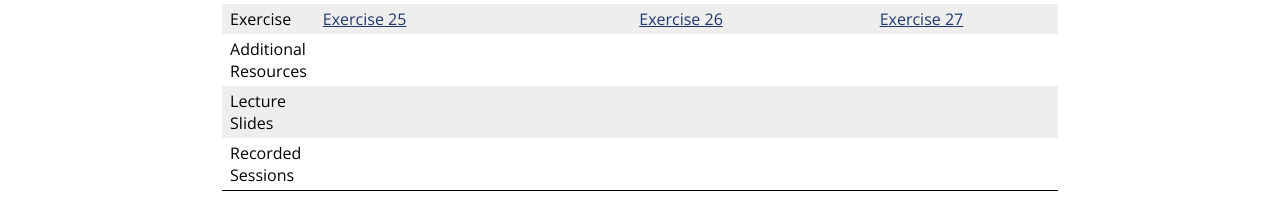
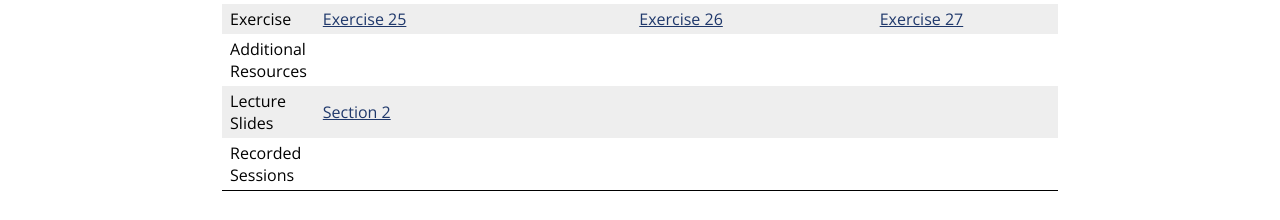
Before and after one commit to jhu-ip/cs220-s22, a Jekyll site: the page built from material.md, in a window 1280 px wide. Shown: the part 1143-1363 px from the top of the page. Built offline with Jekyll 4.4.1, drawn with Linux system fonts in a browser that asks for light colours; some web fonts are replaced.

Commit message:
Added slides for today

```diff
--- a/material.csv
+++ b/material.csv
@@ -278,6 +278,7 @@
 9,1,28-Mar,Slides,"Intro to Object Oriented Programming",slides/day25_intro_to_oo.pdf
 9,1,28-Mar,Recap,Day 25,questions/day25.html
 9,1,28-Mar,Exercise,Exercise 25,exercise/ex25.html
+9,1,28-Mar,LectureSlides,Section 2,slides/sec02/25.pdf
 9,2,30-Mar,Video,"References",https://jh.hosted.panopto.com/Panopto/Pages/Viewer.aspx?id=4fcd7033-f754-429f-b55b-ae230027a516
 9,2,30-Mar,Video,"Dynamic Memory Allocation",https://jh.hosted.panopto.com/Panopto/Pages/Viewer.aspx?id=d9978853-6c9b-4cc3-b62d-ae230027a4cc
 9,2,30-Mar,Slides,"References",slides/day26_cpp_reference.pdf
--- a/material.md
+++ b/material.md
@@ -518,7 +518,7 @@
     </tr>
     <tr>
       <td>Lecture<br>Slides</td>
-      <td></td>
+      <td><a href='slides/sec02/25.pdf'>Section 2</a></td>
       <td></td>
       <td></td>
     </tr>
```
